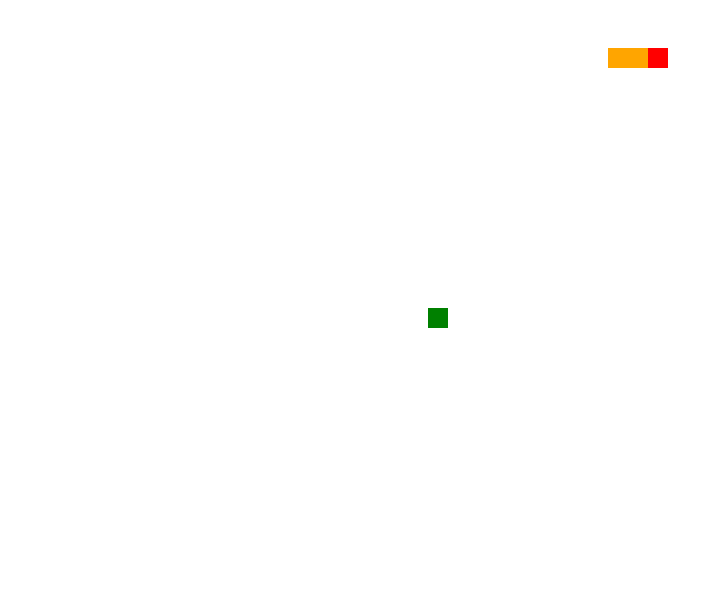
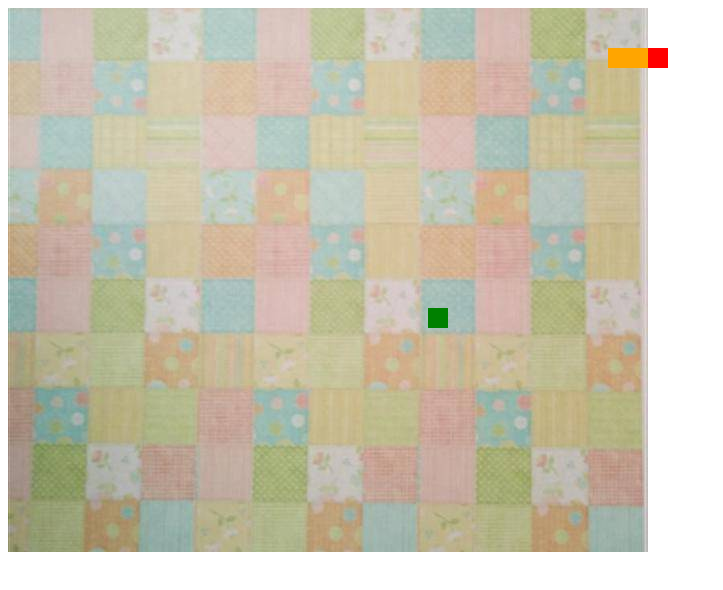
Before and after one commit to Hantme/Snake.github.io, a plain HTML site: page index.html in a window 1280 px wide. Shown: the whole page, without its empty margins (0-723 px from the left). Drawn offline with Linux system fonts and the light colour scheme.

Commit message:
Update index.html

```diff
--- a/index.html
+++ b/index.html
@@ -8,7 +8,7 @@
             width: 640px;
             height: 544px;
             position: relative;
-            background:url(../Snake/bgImg.jpg) no-repeat;
+            background:url(./bgImg.jpg) no-repeat;
 
         }
     </style>
```
